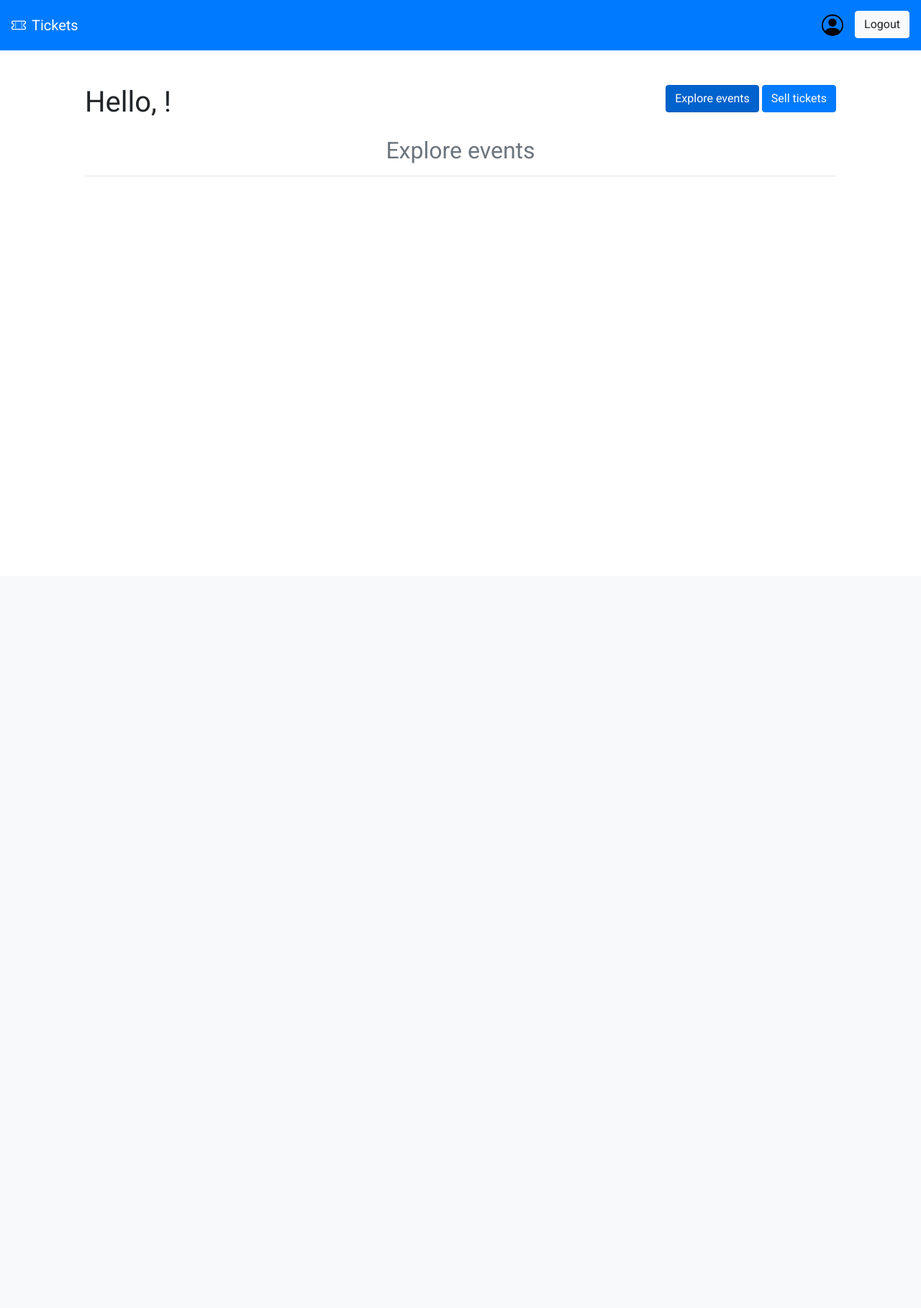
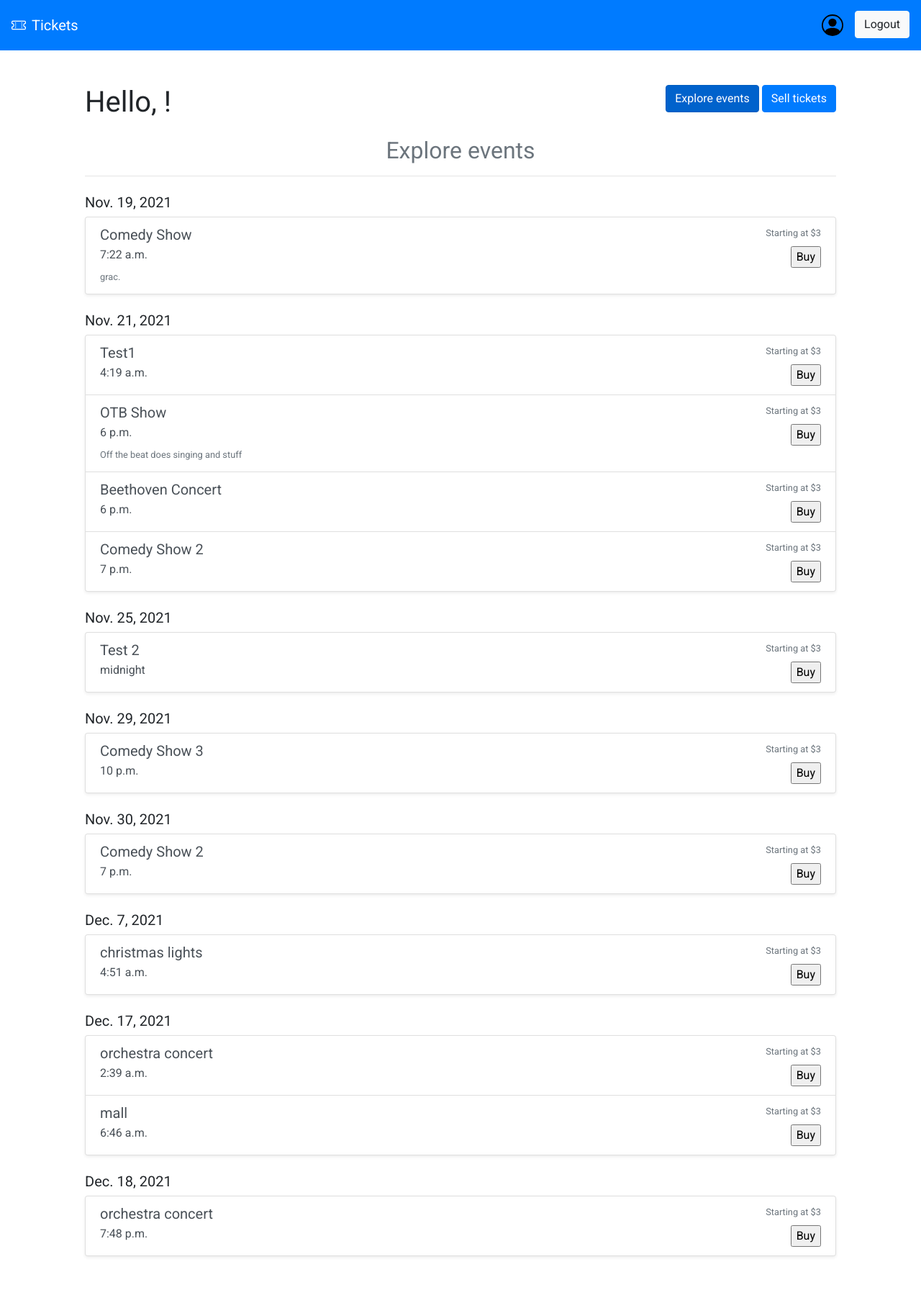
Before and after one commit to PennSpark/fa21-blue-penn-tix, a Django app: page / in a window 1280 px wide. Shown: the whole page at 72% size. Before the commit the page ends 245 px from the top, so only its background shows below. Run offline with Django 3.2, Linux system fonts and the light colour scheme; a user stored in the database is signed in; data comes from the database, SQL or seed files in the repository; some libraries are stand-ins or nearby versions.

Commit message:
revert ticket->event changes

```diff
--- a/main/templates/main.html
+++ b/main/templates/main.html
@@ -28,7 +28,7 @@
   </div>
 </div>
 
-{% regroup tickets by date.date as dates_list %}
+{% regroup events by date.date as dates_list %}
 
 <div class="events-container">
   <h2 class="text-center text-muted">Explore events</h2>
@@ -37,19 +37,19 @@
   <div class="list-group mb-4">
     <h5>{{ date.grouper }}</h5>
     <div class="shadow-sm bg-white rounded">
-      {% for ticket in date.list %}
+      {% for event in date.list %}
       <a href="/profile" class="list-group-item list-group-item-action">
         <div class="d-flex w-100 justify-content-between">
-          <h5 class="mb-1">{{ ticket.name }}</h5>
+          <h5 class="mb-1">{{ event.name }}</h5>
           <small class="text-muted">Starting at $3</small>
         </div>
         <div class="d-flex w-100 justify-content-between">
-          <p class="mb-1">{{ ticket.date.time }}</p>
+          <p class="mb-1">{{ event.date.time }}</p>
           <form action="https://google.com">
             <input type="submit" value="Buy" />
           </form>
         </div>
-        <small class="text-muted">{{ ticket.description }}</small>
+        <small class="text-muted">{{ event.description }}</small>
       </a>
       {% endfor %}
     </div>
```
